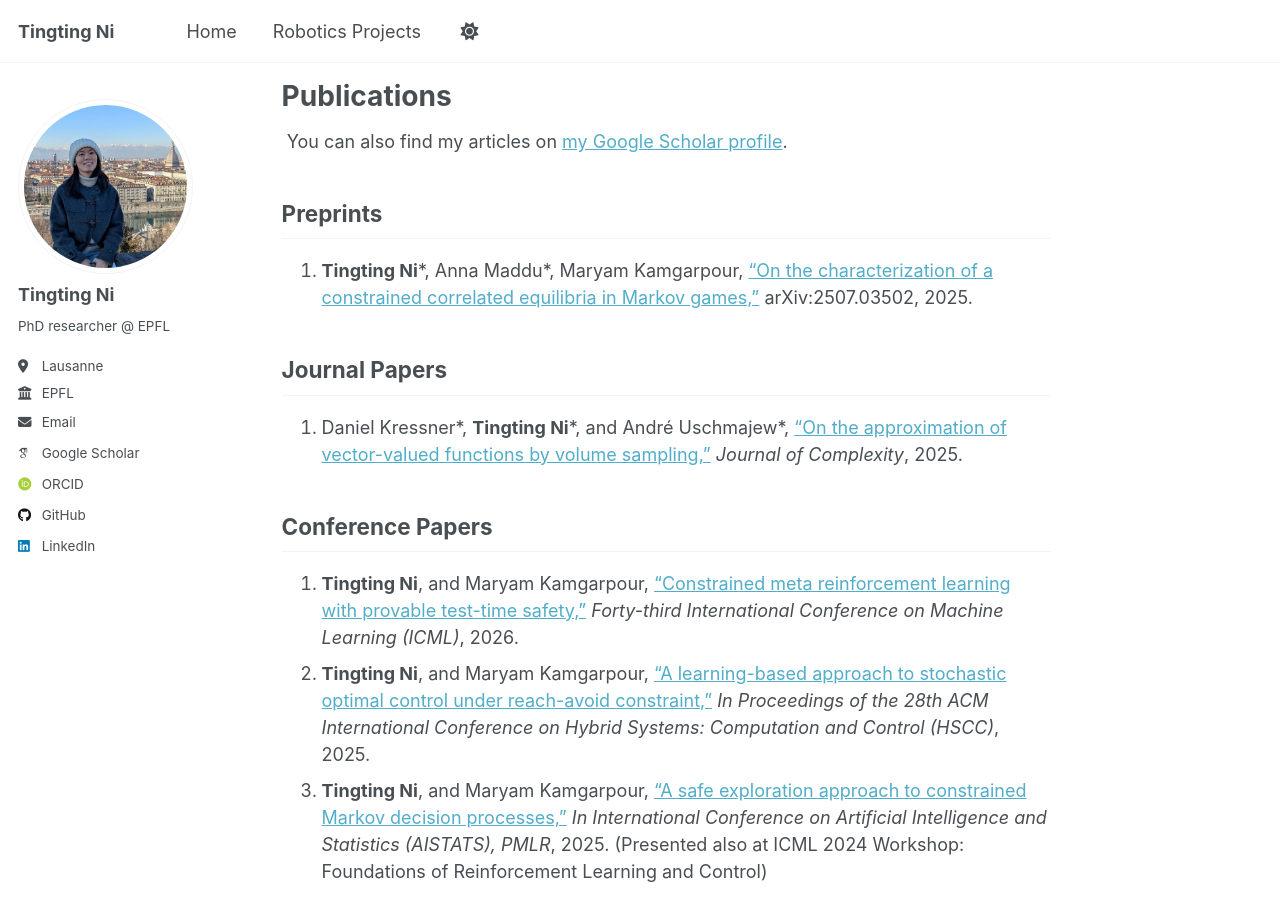
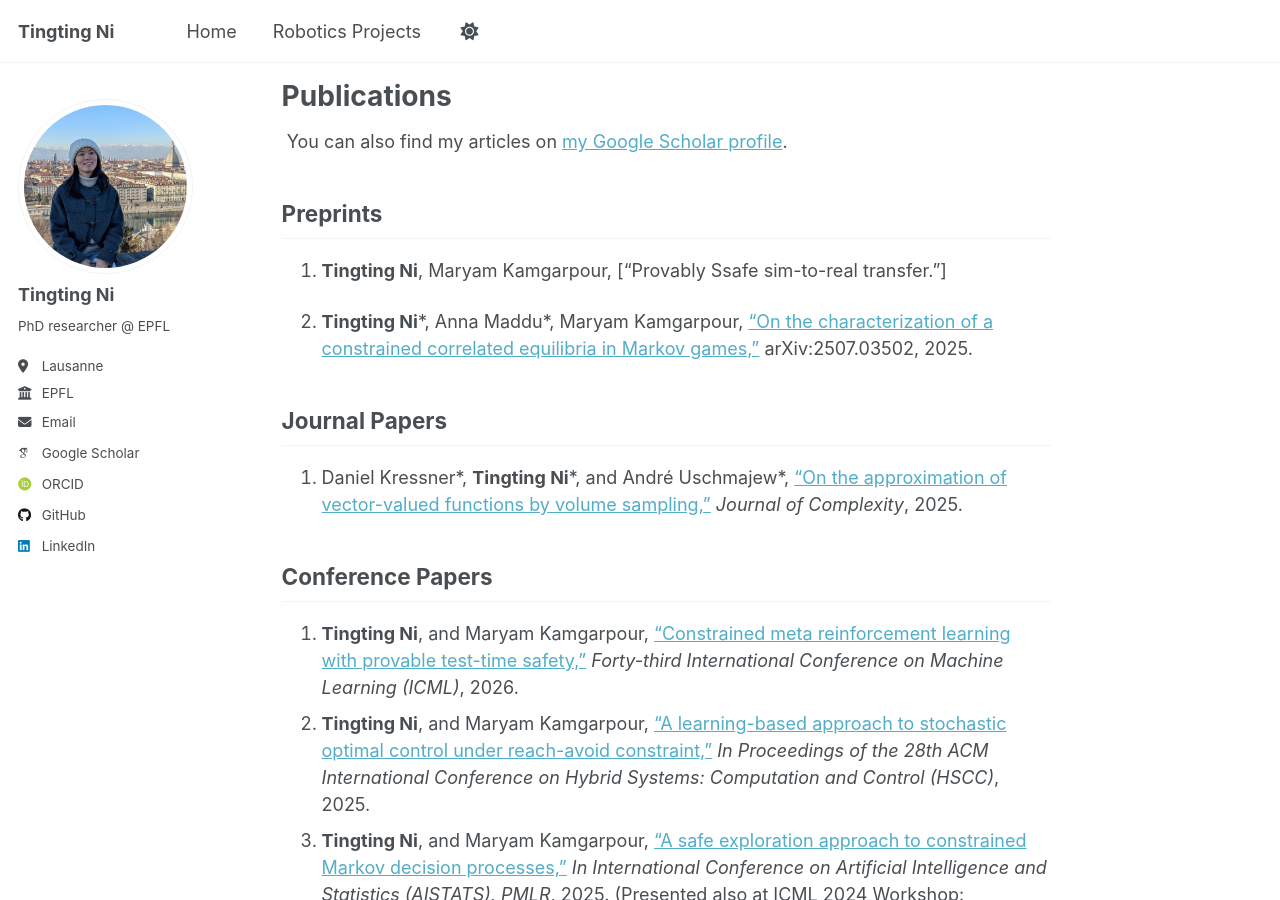
Before and after one commit to ni-tingting/ni-tingting.github.io, a Jekyll site: the page built from _pages/about.md, in a window 1280 px wide and 900 px high, scrolled down 541 px. Built offline with Jekyll 4.4.1, drawn with Linux system fonts in a browser that asks for light colours; some web fonts are replaced; a script that is not in the unit is left out.

Commit message:
Add preprint entry for Tingting Ni
Added a new preprint entry by Tingting Ni.

```diff
--- a/_pages/about.md
+++ b/_pages/about.md
@@ -28,6 +28,8 @@ Selected robotics projects I supervised: [Robotics Projects](/robotics-projects/
 {% endif %}
 ## Preprints
 
+1. **Tingting Ni**, Maryam Kamgarpour, ["Provably Ssafe sim-to-real transfer."]
+
 1. **Tingting Ni**\*, Anna Maddu\*, Maryam Kamgarpour, ["On the characterization of a constrained correlated equilibria in Markov games,"](https://arxiv.org/abs/2507.03502) arXiv:2507.03502, 2025.
 
 ## Journal Papers
```
